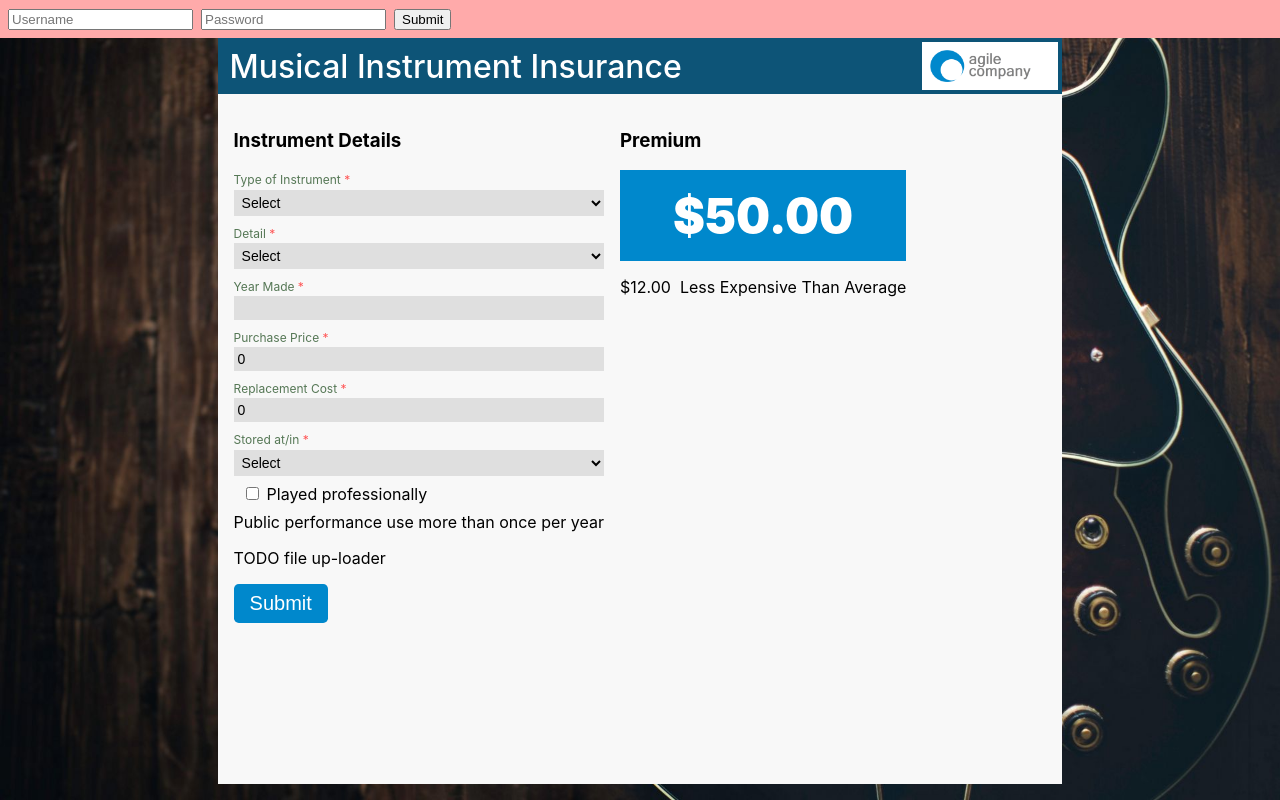
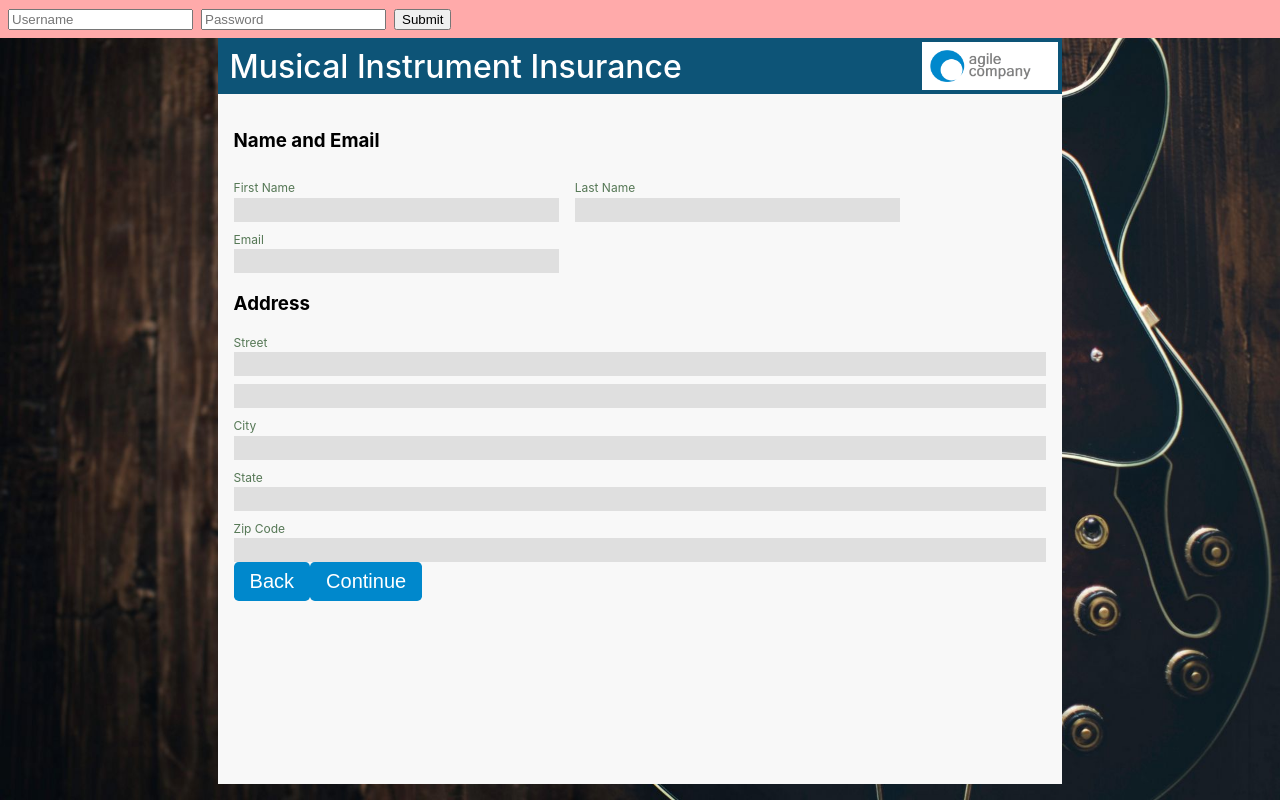
Before and after one commit to decisions-com/react-instrument-insurance, a React (Create React App) app: page / in a window 1280 px wide. Both pictures are taken after a click on the button "Apply Now". Built offline with nearby package versions, Linux system fonts and the light colour scheme.

Commit message:
address form progress

```diff
--- a/src/App.tsx
+++ b/src/App.tsx
@@ -4,6 +4,7 @@ import InstrumentForm from "./components/InstrumentForm";
 import LoginForm from "./components/LoginForm";
 import Header from "./components/common/Header";
 import HomeComponent from "./components/Home";
+import AddressForm from "./components/AddressForm";
 
 enum Routes {
   HOME = "home",
@@ -24,7 +25,7 @@ class App extends Component<{}, AppState> {
   state = { ...initialState };
 
   onApplyClick = () => {
-    this.setState({ route: Routes.DETAILS });
+    this.setState({ route: Routes.ADDRESS });
   };
 
   render() {
@@ -34,10 +35,11 @@ class App extends Component<{}, AppState> {
         {this.state.route === Routes.HOME && (
           <HomeComponent onApplyClick={this.onApplyClick} />
         )}
-        {this.state.route === Routes.DETAILS && [
-          <Header title="Musical Instrument Insurance" />,
-          <section className="mii-react-app-content">
-            <InstrumentForm />
+        {this.state.route !== Routes.HOME && [
+          <Header key="header" title="Musical Instrument Insurance" />,
+          <section key="section" className="mii-react-app-content">
+            {this.state.route === Routes.DETAILS && <InstrumentForm />}
+            {this.state.route === Routes.ADDRESS && <AddressForm />}
           </section>
         ]}
       </div>
--- /dev/null
+++ b/src/components/AddressForm.css
@@ -0,0 +1,2 @@
+.mii-address-form {
+}
--- a/src/components/AddressForm.tsx
+++ b/src/components/AddressForm.tsx
@@ -2,23 +2,100 @@ import * as React from "react";
 import "./common/MiiForm.css";
 import MiiForm from "./common/MiiForm";
 import WrapInput from "./common/WrapInput";
+import {
+  CanNormalizeAddressArg,
+  fetchCanNormalizeAddress,
+  fetchCityStateFromZip
+} from "../api/AddressApi";
+import { debounce } from "debounce";
 
 export interface AddressFormProps {}
 
+export interface PersonDetails {
+  firstName: string;
+  lastName: string;
+  email: string;
+}
+
+export interface AddressFormState
+  extends CanNormalizeAddressArg,
+    PersonDetails {
+  /** {true} if can normalize address */
+  canNormalize: boolean;
+  zip: string;
+}
+
+const defaultState: AddressFormState = {
+  zip: "",
+  address1: "",
+  address2: "",
+  city: "",
+  state: "",
+  canNormalize: false,
+  firstName: "",
+  lastName: "",
+  email: ""
+};
+
 export default class AddressForm extends React.Component<
   AddressFormProps,
-  any
+  AddressFormState
 > {
-  onSubmit = () => {};
+  state = { ...defaultState };
 
-  onFirstNameChange = () => {};
-  onLastNameChange = () => {};
-  onEmailChange = () => {};
-  onStreetOneChange = () => {};
-  onStreetTwoChange = () => {};
-  onCityChange = () => {};
-  onStateChange = () => {};
-  onZipChange = () => {};
+  canNormalizeAddress = debounce(() => {
+    fetchCanNormalizeAddress(this.state)
+      .then(canNormalize => this.setState({ canNormalize }))
+      .catch(() => this.setState({ canNormalize: false }));
+  }, 150);
+
+  getCityAndState = debounce(() => {
+    if (this.state.zip.length > 4) {
+      fetchCityStateFromZip(this.state.zip).then(value => {
+        const city = value["City Name"];
+        const state = value["State Name"];
+        if (city && state) {
+          this.setState({ city, state });
+        }
+      });
+    }
+  });
+
+  onSubmit = () => {
+    // run the other flows
+  };
+
+  onFirstNameChange = (e: React.ChangeEvent<HTMLInputElement>) => {
+    this.setState({ firstName: e.target.value });
+  };
+
+  onLastNameChange = (e: React.ChangeEvent<HTMLInputElement>) => {
+    this.setState({ lastName: e.target.value });
+  };
+
+  onEmailChange = (e: React.ChangeEvent<HTMLInputElement>) => {
+    this.setState({ email: e.target.value });
+  };
+
+  makeAddressChangeHandler = (key: keyof AddressFormState) => {
+    return (e: React.ChangeEvent<HTMLInputElement>) => {
+      const value: Partial<AddressFormState> = {};
+      value[key] = e.target.value;
+      this.setState(value as AddressFormState);
+      this.canNormalizeAddress();
+    };
+  };
+
+  onStreetOneChange = this.makeAddressChangeHandler("address1");
+  onStreetTwoChange = this.makeAddressChangeHandler("address2");
+  onCityChange = this.makeAddressChangeHandler("city");
+  onStateChange = this.makeAddressChangeHandler("state");
+  updateZip = this.makeAddressChangeHandler("zip");
+
+  onZipChange = (e: React.ChangeEvent<HTMLInputElement>) => {
+    this.updateZip(e);
+    this.getCityAndState();
+  };
 
   public render() {
     return (
@@ -29,10 +106,12 @@ export default class AddressForm extends React.Component<
           <button type="submit">Continue</button>
         ]}
       >
-        <section>
+        <section className="mii-address-form">
           <h3 className="form__title">Name and Email</h3>
+          <div className="mii-form--wrapping-group">
             <WrapInput htmlFor="first-name" label="First Name">
               <input
+                value={this.state.firstName}
                 type="text"
                 id="first-name"
                 onChange={this.onFirstNameChange}
@@ -40,31 +119,63 @@ export default class AddressForm extends React.Component<
             </WrapInput>
             <WrapInput htmlFor="last-name" label="Last Name">
               <input
+                value={this.state.lastName}
                 type="text"
                 id="last-name"
                 onChange={this.onLastNameChange}
               />
             </WrapInput>
             <WrapInput htmlFor="email" label="Email">
-            <input type="text" id="email" onChange={this.onEmailChange} />
+              <input
+                value={this.state.email}
+                type="text"
+                id="email"
+                onChange={this.onEmailChange}
+              />
             </WrapInput>
+          </div>
         </section>
         <section>
           <h3 className="form__title">Address</h3>
           <WrapInput htmlFor="street1" label="Street">
-            <input type="text" id="street1" onChange={this.onStreetOneChange} />
+            <input
+              type="text"
+              id="street1"
+              onChange={this.onStreetOneChange}
+              value={this.state.address1}
+            />
           </WrapInput>
           <WrapInput htmlFor="street2" label="">
-            <input type="text" id="street2" onChange={this.onStreetTwoChange} />
+            <input
+              type="text"
+              id="street2"
+              onChange={this.onStreetTwoChange}
+              value={this.state.address2}
+            />
           </WrapInput>
           <WrapInput htmlFor="City" label="City">
-            <input type="text" id="City" onChange={this.onCityChange} />
+            <input
+              type="text"
+              id="City"
+              onChange={this.onCityChange}
+              value={this.state.city}
+            />
           </WrapInput>
           <WrapInput htmlFor="State" label="State">
-            <input type="text" id="State" onChange={this.onStateChange} />
+            <input
+              type="text"
+              id="State"
+              onChange={this.onStateChange}
+              value={this.state.state}
+            />
           </WrapInput>
           <WrapInput htmlFor="Zip Code" label="Zip Code">
-            <input type="text" id="Zip Code" onChange={this.onZipChange} />
+            <input
+              type="text"
+              id="Zip Code"
+              onChange={this.onZipChange}
+              value={this.state.zip}
+            />
           </WrapInput>
         </section>
       </MiiForm>
--- a/src/components/InstrumentForm.tsx
+++ b/src/components/InstrumentForm.tsx
@@ -119,8 +119,7 @@ export default class InstrumentForm extends React.Component<
     console.log(label, wasPlayedPro);
   };
 
-  onSubmit = (e: React.FormEvent) => {
-    e.preventDefault();
+  onSubmit = () => {
     // TODO submit
   };
 
--- a/src/components/common/MiiForm.css
+++ b/src/components/common/MiiForm.css
@@ -6,5 +6,24 @@
 .mii-form__fields,
 .mii-form__buttons {
   display: flex;
+  flex-direction: column;
+}
+
+.mii-form__fields.row {
   flex-direction: row;
 }
+
+.mii-form__buttons {
+  flex-direction: row;
+}
+
+.mii-form--wrapping-group {
+  display: flex;
+  flex-direction: row;
+  flex-wrap: wrap;
+}
+
+.mii-form--wrapping-group > .wrapped-input {
+  width: 40%;
+  margin-right: 1rem;
+}
--- a/src/components/common/MiiForm.tsx
+++ b/src/components/common/MiiForm.tsx
@@ -1,22 +1,30 @@
 import * as React from "react";
 import "./MiiForm.css";
+import classNames from "classnames";
 
 interface MiiFormProps {
-  onSubmit: React.FormEventHandler;
+  onSubmit: Function;
   buttons: React.ReactNode;
+  row?: boolean;
 }
 
-const MiiForm: React.FunctionComponent<MiiFormProps> = ({
-  children,
-  onSubmit,
-  buttons
-}) => {
-  return (
-    <form className="mii-form" onSubmit={onSubmit}>
-      <div className="mii-form__fields">{children}</div>
-      <div className="mii-form__buttons">{buttons}</div>
-    </form>
-  );
-};
+export class MiiForm extends React.Component<MiiFormProps> {
+  onSubmit = (e: React.FormEvent) => {
+    e.preventDefault();
+    this.props.onSubmit();
+  };
+
+  public render() {
+    const { buttons, row, children } = this.props;
+    return (
+      <form className="mii-form" onSubmit={this.onSubmit}>
+        <div className={classNames("mii-form__fields", { row })}>
+          {children}
+        </div>
+        <div className="mii-form__buttons">{buttons}</div>
+      </form>
+    );
+  }
+}
 
 export default MiiForm;
```
Lines whose indentation alone changed are shown as unchanged.
